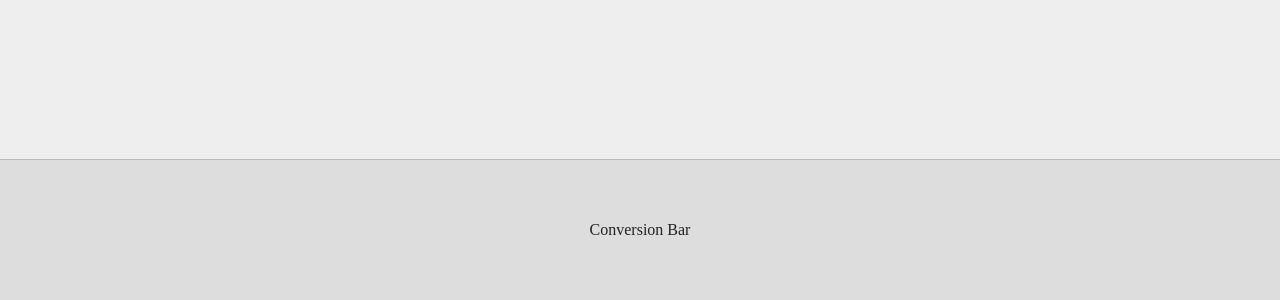
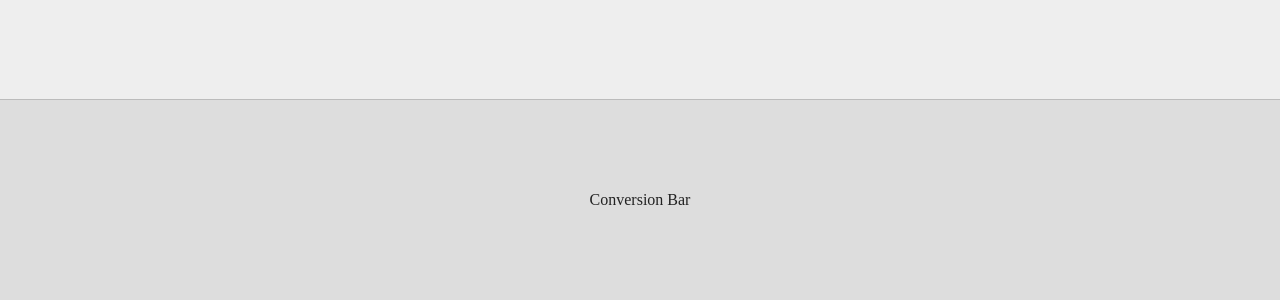
Before and after one commit to eb-rafa/pruebas, a plain HTML site: page listing-test.html in a window 1280 px wide. Shown: the part 500-800 px from the top of the page. Drawn offline with Linux system fonts and the light colour scheme.

Commit message:
Another test

```diff
--- a/css/main.css
+++ b/css/main.css
@@ -15,7 +15,10 @@ html {
   color: #222;
   font-size: 1em;
   line-height: 1.4;
+  height: 100%;
 }
+
+body {height: 100%;}
 
 /*
  * Remove text-shadow in selection highlight:
@@ -272,6 +275,7 @@ textarea {
 .container {
   background: #eee;
   height: 2000px;
+  padding-bottom: 200px;
 }
 
 .conversion-bar {
@@ -279,7 +283,6 @@ textarea {
   height: -webkit-fit-content;
   height: -moz-fit-content;
   height: fit-content;
-  max-height: 140px;
   position: fixed;
   bottom: 0;
   z-index: 99;
```
